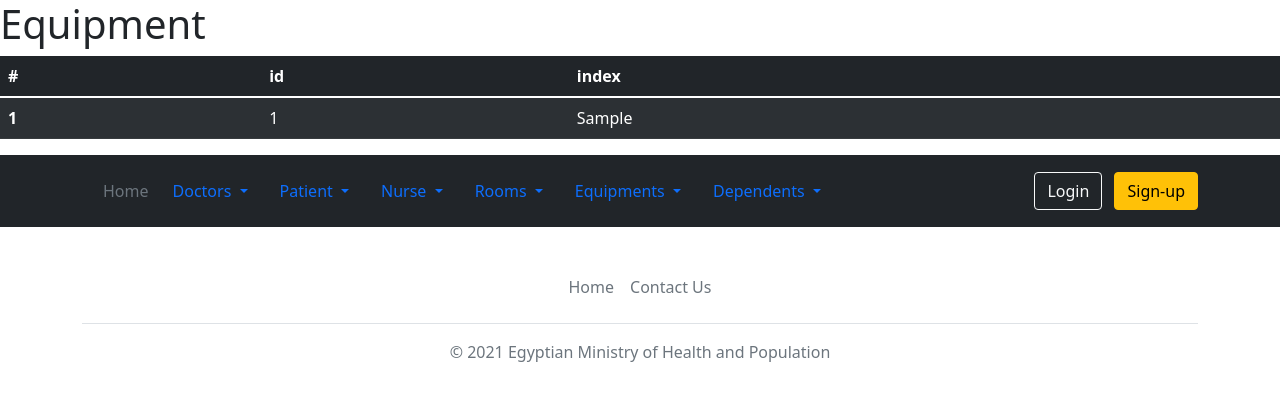
After one commit to RamiDiaa/HospitalInformationSystem, a Flask app: page /viewequipment in a window 1280 px wide. The commit adds this page. Shown: the top 401 px of the page. Run offline with Flask 2, Linux system fonts and the light colour scheme; tables that the repository leaves empty or names only in its code hold one stand-in row (values such as "Sample post"); some libraries are stand-ins or nearby versions.

Commit message:
adding some files

```diff
--- a/main.py
+++ b/main.py
@@ -19,6 +19,65 @@ mycursor = mydb.cursor()
 @app.route('/')
 def index():
     return render_template("layout.html")
+
+
+
+
+
+
+
+@app.route('/viewdoctor')
+def viewdoctors():
+      mycursor.execute("SELECT * FROM DOCTORS")
+      row_headers=[x[0] for x in mycursor.description]
+      myresult = mycursor.fetchall()
+      data={
+         'message':"data retrieved",
+         'rec':myresult,
+         'header':row_headers
+      }
+      return render_template('viewdoctors.html',msg=data)
+
+@app.route('/viewequipment')
+def viewequipment():
+      mycursor.execute("SELECT * FROM EQUIPMENT")
+      row_headers=[x[0] for x in mycursor.description]
+      myresult = mycursor.fetchall()
+      data={
+         'message':"data retrieved",
+         'rec':myresult,
+         'header':row_headers
+      }
+      return render_template('viewequipment.html',msg=data)
+
+@app.route('/viewnurses')
+def viewnurses():
+      mycursor.execute("SELECT * FROM NURSES")
+      row_headers=[x[0] for x in mycursor.description]
+      myresult = mycursor.fetchall()
+      data={
+         'message':"data retrieved",
+         'rec':myresult,
+         'header':row_headers
+      }
+      return render_template('viewnurses.html',msg=data)
+
+
+
+
+
+
+
+
+
+
+
+
+
+
+
+
+
 
 
 
--- a/templates/adddoctor.html
+++ /dev/null
@@ -1,5 +0,0 @@
-{% extends "layout.html" %}
-
-{% block body %}
-
-{% endblock %}
--- a/templates/addnurse.html
+++ /dev/null
@@ -1,5 +0,0 @@
-{% extends "layout.html" %}
-
-{% block body %}
-
-{% endblock %}
--- a/templates/layout.html
+++ b/templates/layout.html
@@ -16,10 +16,10 @@
     <div class="container">
       <div class="d-flex flex-wrap align-items-center justify-content-center justify-content-lg-start">
         <a href="/" class="d-flex align-items-center mb-2 mb-lg-0 text-white text-decoration-none">
-          <svg class="bi me-2" width="20" height="32" role="img" aria-label="Bootstrap"><use xlink:href="#bootstrap"></use></svg>
+          <svg class="bi me-2" width="5" height="32" role="img" aria-label="Bootstrap"><use xlink:href="#bootstrap"></use></svg>
         </a>
 
-        <ul class="nav col-12 col-lg-auto me-lg-auto mb-2 justify-content-center mb-md-0">
+        <ul class="nav col-3 col-lg-auto me-lg-auto mb-2 justify-content-center mb-md-0">
           <li><a href="#" class="nav-link px-2 text-secondary">Home</a></li>
 
           <li class="nav-item dropdown">
@@ -27,8 +27,8 @@
             Doctors
          </a>
          <div class="dropdown-menu" aria-labelledby="navbarDropdown">
-            <a class="dropdown-item" href="#">View</a>
-            <a class="dropdown-item" href="#">Add</a>
+            <a class="dropdown-item" href="http://127.0.0.1:5000/viewdoctor">View</a>
+            <a class="dropdown-item" href="http://127.0.0.1:5000/adddoctor">Add</a>
          </div>
          </li>
 
@@ -37,8 +37,8 @@
             Patient
          </a>
          <div class="dropdown-menu" aria-labelledby="navbarDropdown">
-            <a class="dropdown-item" href="#">View</a>
-            <a class="dropdown-item" href="#">Add</a>
+            <a class="dropdown-item" href="http://127.0.0.1:5000/viewpatient">View</a>
+            <a class="dropdown-item" href="http://127.0.0.1:5000/addpatient">Add</a>
          </div>
          </li>
           <li class="nav-item dropdown">
@@ -46,8 +46,8 @@
             Nurse
          </a>
          <div class="dropdown-menu" aria-labelledby="navbarDropdown">
-            <a class="dropdown-item" href="#">View</a>
-            <a class="dropdown-item" href="#">Add</a>
+            <a class="dropdown-item" href="http://127.0.0.1:5000/viewnurse">View</a>
+            <a class="dropdown-item" href="http://127.0.0.1:5000/addnurse">Add</a>
          </div>
          </li>
 
@@ -57,8 +57,8 @@
             Rooms
          </a>
          <div class="dropdown-menu" aria-labelledby="navbarDropdown">
-            <a class="dropdown-item" href="#">View</a>
-            <a class="dropdown-item" href="#">Add</a>
+            <a class="dropdown-item" href="http://127.0.0.1:5000/viewroom">View</a>
+            <a class="dropdown-item" href="http://127.0.0.1:5000/addroom">Add</a>
          </div>
         </li>
 
@@ -68,24 +68,33 @@
             Equipments
          </a>
          <div class="dropdown-menu" aria-labelledby="navbarDropdown">
-            <a class="dropdown-item" href="#">View</a>
-            <a class="dropdown-item" href="#">Add</a>
+            <a class="dropdown-item" href="http://127.0.0.1:5000/viewequipment">View</a>
+            <a class="dropdown-item" href="http://127.0.0.1:5000/addequipment">Add</a>
+         </div>
+        </li>
+
+        <li class="nav-item dropdown">
+         <a class="nav-link dropdown-toggle" href="#" id="navbarDropdown5" role="button" data-toggle="dropdown" aria-haspopup="true" aria-expanded="false">
+            Dependents
+         </a>
+         <div class="dropdown-menu" aria-labelledby="navbarDropdown">
+            <a class="dropdown-item" href="http://127.0.0.1:5000/viewdependent">View</a>
+            <a class="dropdown-item" href="http://127.0.0.1:5000/adddependent">Add</a>
          </div>
         </li>
 
 
         </ul>
 
-        <form class="col-12 col-lg-auto mb-3 mb-lg-0 me-lg-3">
-          <input type="search" class="form-control form-control-dark" placeholder="Search..." aria-label="Search">
-        </form>
 
         <div class="text-end">
           <button type="button" class="btn btn-outline-light me-2">Login</button>
           <button type="button" class="btn btn-warning">Sign-up</button>
         </div>
+
       </div>
     </div>
+
   </header>
 
 
--- /dev/null
+++ b/templates/viewequipment.html
@@ -0,0 +1,28 @@
+{% extends "layout.html" %}
+{% block head %}
+
+<h1>Equipment</h1>
+
+<table class="table table-dark table-striped">
+  <thead>
+    <tr>
+      <th scope="col">#</th>
+      {% for rh in msg.header %}
+      <th scope="col">{{ rh }}</th>
+      {% endfor %}
+    </tr>
+  </thead>
+  <tbody>
+     {% for d in msg.rec %}
+     <tr>
+        <th scope="row">{{ loop.index }} </th>
+        {% for td in d%}
+          <td> {{ td }}</td>
+        {% endfor %}
+     </tr>
+     {% endfor %}
+    </tbody>
+</table>
+
+
+{% endblock %}
```
Also changed, not shown: templates/addpatient.html (deleted, +0 -11 lines), templates/login.html (deleted, +0 -10 lines), templates/signup.html (deleted, +0 -10 lines), templates/viewdoctor.html (added, +25 -0 lines), templates/viewnurse.html (added, +28 -0 lines), templates/home.html (deleted).
